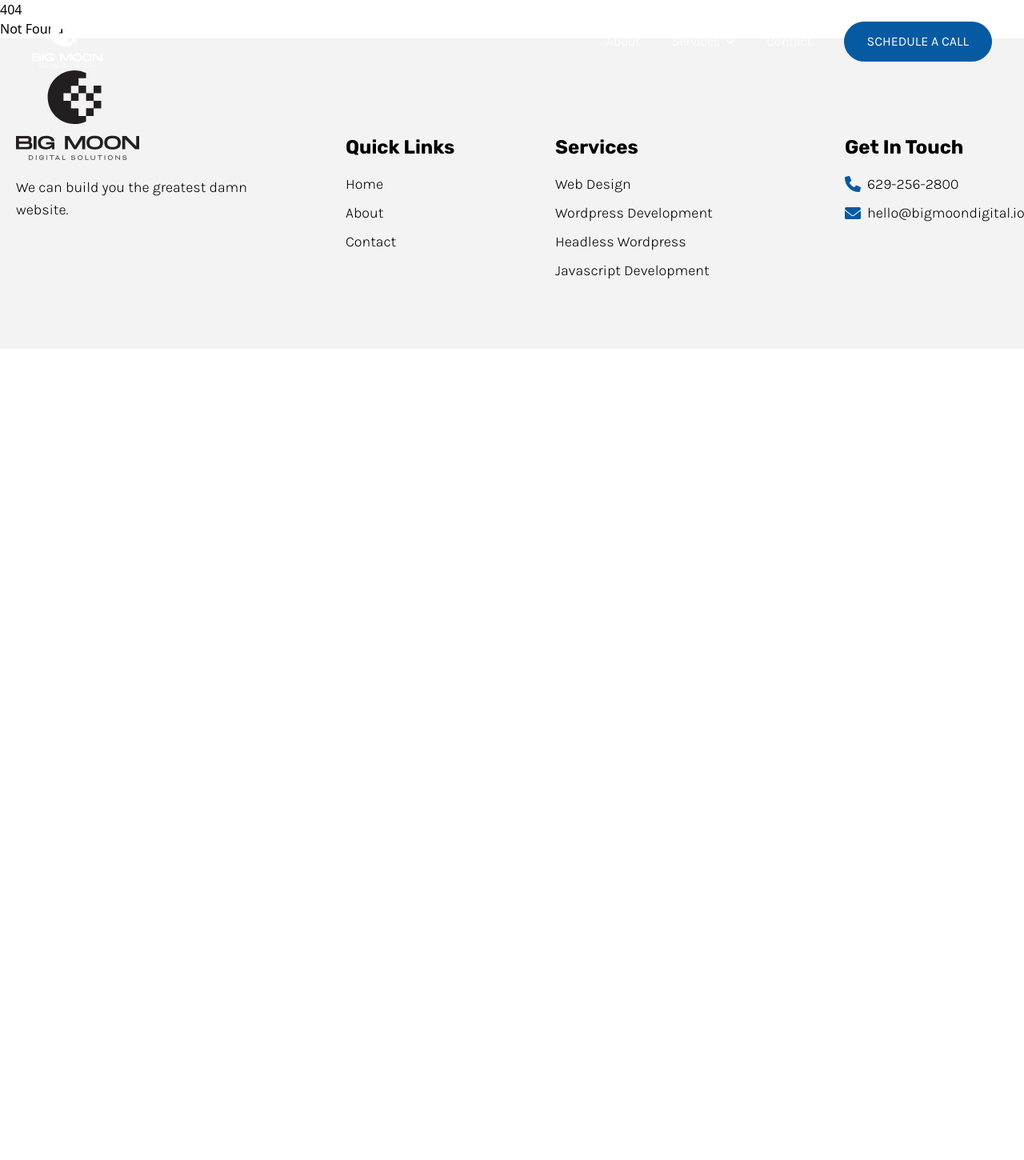
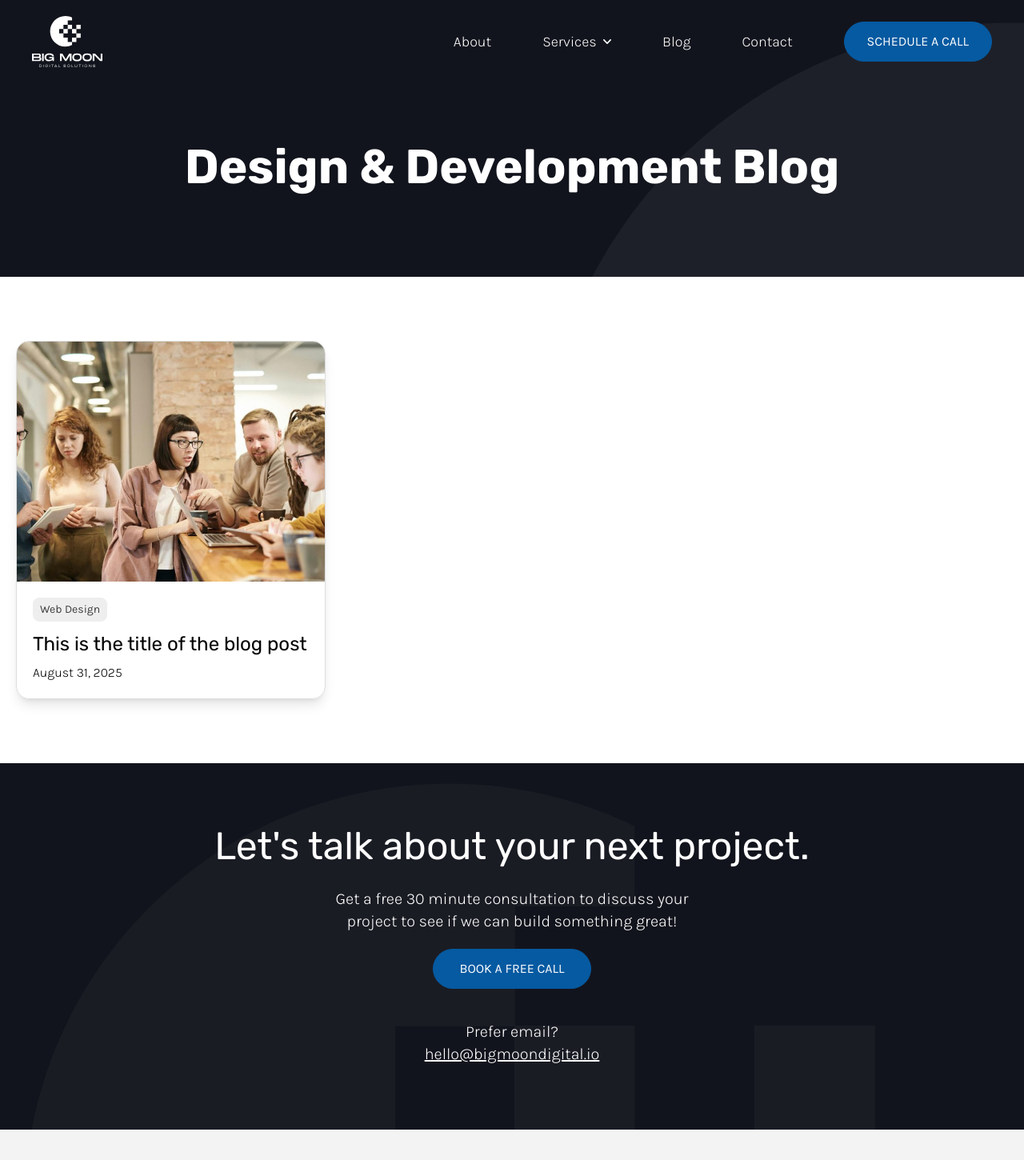
Before and after one commit to devaaronjohnson/big-moon-digital-sveltekit, a SvelteKit app: page /blog in a window 1280 px wide. Before the commit this address had no page. Shown: the top 1450 px of the page at 80% size. Before the commit the page ends 800 px from the top, so only its background shows below. Built offline with nearby package versions, Linux system fonts and the light colour scheme; no server answers.

Commit message:
adding blog

```diff
--- /dev/null
+++ b/src/components/BlogPill.svelte
@@ -0,0 +1,9 @@
+<script>
+	let { text } = $props();
+</script>
+
+<p
+	class="w-auto rounded-lg border border-[#eee] bg-[#eee] px-2 py-1 font-karla text-sm text-black/75"
+>
+	{text}
+</p>
--- a/src/components/Header.svelte
+++ b/src/components/Header.svelte
@@ -26,14 +26,14 @@
 			</div>
 			<div class="flex flex-1 justify-end">
 				<div class="hidden flex-row items-center justify-end lg:flex">
-					<ul class="flex flex-row items-center gap-10">
-						<li class="font-karla font-light text-white">
+					<ul class="flex flex-row items-center gap-16">
+						<li class="font-karla text-lg font-light text-white">
 							<a href="/about">About</a>
 						</li>
 						<li
 							use:clickOutside
 							onclick_outside={() => (showServices = false)}
-							class="relative font-karla font-light text-white"
+							class="relative font-karla text-lg font-light text-white"
 						>
 							<a
 								onclick={(e) => {
@@ -51,7 +51,7 @@
 									class="absolute top-7 left-0 w-max rounded bg-white px-4 py-3 shadow-lg"
 								>
 									<ul>
-										<li class="font-karla text-base leading-relaxed font-light text-black">
+										<li class="font-karla text-lg leading-relaxed font-light text-black">
 											<a
 												onclick={() => {
 													showServices = false;
@@ -62,7 +62,7 @@
 												Web Design
 											</a>
 										</li>
-										<li class="font-karla text-base leading-relaxed font-light text-black">
+										<li class="font-karla text-lg leading-relaxed font-light text-black">
 											<a
 												onclick={() => {
 													showServices = false;
@@ -73,7 +73,7 @@
 												Wordpress Development
 											</a>
 										</li>
-										<li class="font-karla text-base leading-relaxed font-light text-black">
+										<li class="font-karla text-lg leading-relaxed font-light text-black">
 											<a
 												onclick={() => {
 													showServices = false;
@@ -84,7 +84,7 @@
 												Headless Wordpress
 											</a>
 										</li>
-										<li class="font-karla text-base leading-relaxed font-light text-black">
+										<li class="font-karla text-lg leading-relaxed font-light text-black">
 											<a
 												onclick={() => {
 													showServices = false;
@@ -101,7 +101,18 @@
 						</li>
 						<!-- <li class="font-karla font-light text-white">Portfolio</li> -->
 						<!-- <li class="font-karla font-light text-white">Blog</li> -->
-						<li class="font-karla font-light text-white">
+						<li class="font-karla text-lg font-light text-white">
+							<a
+								onclick={() => {
+									showServices = false;
+								}}
+								href="/blog"
+								class="relative"
+							>
+								Blog
+							</a>
+						</li>
+						<li class="font-karla text-lg font-light text-white">
 							<a
 								onclick={() => {
 									showServices = false;
@@ -117,7 +128,7 @@
 						href="https://calendly.com/aaronjohnsondev/30min"
 						target="_blank"
 						aria-label="Opens in a new tab"
-						class="ml-10 hidden rounded-full border border-darkestBlue bg-darkestBlue px-7 py-3 font-karla text-white uppercase transition-all duration-200 hover:border-darkBlue hover:bg-darkBlue lg:block"
+						class="ml-16 hidden rounded-full border border-darkestBlue bg-darkestBlue px-7 py-3 font-karla text-white uppercase transition-all duration-200 hover:border-darkBlue hover:bg-darkBlue lg:block"
 					>
 						Schedule a Call
 					</a>
--- a/src/components/index.js
+++ b/src/components/index.js
@@ -2,5 +2,6 @@ import Header from './Header.svelte';
 import Footer from './Footer.svelte';
 import ProjectPill from './ProjectPill.svelte';
 import ContactForm from './ContactForm.svelte';
+import BlogPill from './BlogPill.svelte';
 
-export { Header, Footer, ProjectPill, ContactForm };
+export { Header, Footer, ProjectPill, ContactForm, BlogPill };
--- a/src/routes/+page.svelte
+++ b/src/routes/+page.svelte
@@ -4,7 +4,7 @@
 
 <main class="relative overflow-x-hidden">
 	<header class="relative bg-darkBackground pt-32 pb-10 lg:pt-44 lg:pb-20">
-		<img src="/digital_moon.svg" alt="" class="absolute top-0 left-[50%] w-full opacity-[0.03]" />
+		<img src="/digital_moon.svg" alt="" class="absolute top-0 left-[50%] w-full opacity-[0.05]" />
 		<div class="container_lg relative px-5 2xl:px-0">
 			<h1
 				class="mb-6 text-center font-rubik text-4xl leading-[1.1] font-bold text-pretty text-white lg:text-6xl"
--- a/src/routes/about/+page.svelte
+++ b/src/routes/about/+page.svelte
@@ -3,7 +3,7 @@
 
 <main class="relative overflow-hidden">
 	<header class="relative bg-darkBackground pt-32 pb-10 lg:pt-44 lg:pb-20">
-		<img src="/digital_moon.svg" alt="" class="absolute top-0 left-[50%] w-full opacity-[0.03]" />
+		<img src="/digital_moon.svg" alt="" class="absolute top-0 left-[50%] w-full opacity-[0.05]" />
 		<div class="container_xl relative px-5 2xl:px-0">
 			<h1
 				class="mb-6 w-3/4 font-rubik text-4xl leading-[1.1] font-bold text-pretty text-white lg:text-6xl"
--- /dev/null
+++ b/src/routes/blog/+page.server.js
@@ -0,0 +1,18 @@
+import { error } from '@sveltejs/kit';
+import { getBlogPosts } from '$utils/getData';
+
+/** @type {import('./$types').PageServerLoad} */
+
+export async function load() {
+    const res = await getBlogPosts();
+
+    // const posts = res.body.data.posts;
+
+    console.log(res);
+
+    // if (posts) {
+    //     return { posts };
+    // }
+
+    // throw error(404, 'Not found');
+}
--- /dev/null
+++ b/src/routes/blog/+page.svelte
@@ -0,0 +1,78 @@
+<script>
+	import { BlogPill } from '$components';
+
+	const { data } = $props();
+</script>
+
+<main class="relative overflow-hidden">
+	<header class="relative bg-darkBackground pt-32 pb-10 lg:pt-44 lg:pb-20">
+		<img src="/digital_moon.svg" alt="" class="absolute top-0 left-[50%] w-full opacity-[0.05]" />
+		<div class="container_xl relative px-5 2xl:px-0">
+			<h1
+				class="mb-6 text-center font-rubik text-4xl leading-[1.1] font-bold text-pretty text-white lg:text-6xl"
+			>
+				Design & Development Blog
+			</h1>
+		</div>
+	</header>
+	<section class="pt-10 pb-10 lg:pt-20 lg:pb-20">
+		<div class="container_xl px-5 2xl:px-0">
+			<div class="grid grid-cols-1 gap-10 lg:grid-cols-3">
+				<div class="card_container overflow-hidden rounded-2xl border border-[#ddd] shadow-lg">
+					<div class="image_container h-[300px] overflow-hidden">
+						<img
+							src="/sample.jpg"
+							alt=""
+							class="h-full w-full object-cover transition-all duration-500"
+						/>
+					</div>
+					<div class="px-5 py-5">
+						<div class="mb-3 flex flex-row flex-wrap items-center gap-3">
+							<BlogPill text="Web Design" />
+						</div>
+
+						<p class="mb-2 font-rubik text-2xl font-normal">This is the title of the blog post</p>
+						<p class="font-karla text-base font-light">August 31, 2025</p>
+					</div>
+				</div>
+			</div>
+		</div>
+	</section>
+	<section class="relative bg-darkBackground pt-10 pb-10 lg:pt-20 lg:pb-20">
+		<img src="/digital_moon.svg" alt="" class="absolute top-0 left-0 w-[90%] opacity-[0.03]" />
+		<div class="container_lg relative px-5 2xl:px-0">
+			<h2 class="mb-7 text-center font-rubik text-4xl font-normal text-white lg:text-5xl">
+				Let's talk about your next project.
+			</h2>
+			<p
+				class="mb-5 px-0 text-center font-karla text-xl font-light text-balance text-white lg:px-40"
+			>
+				Get a free 30 minute consultation to discuss your project to see if we can build something
+				great!
+			</p>
+			<div class="flex items-center justify-center">
+				<a
+					href="https://calendly.com/aaronjohnsondev/30min"
+					target="_blank"
+					aria-label="Opens in a new tab"
+					class="rounded-full border border-darkestBlue bg-darkestBlue px-8 py-3 font-karla text-base font-normal text-white uppercase transition-all duration-200 hover:border-darkBlue hover:bg-darkBlue"
+					>Book a Free Call</a
+				>
+			</div>
+			<p class="mt-10 text-center font-karla text-xl font-light text-white">Prefer email?</p>
+			<div class="flex items-center justify-center">
+				<a
+					href="mailto:hello@bigmoondigital.io"
+					class="text-center font-karla text-xl font-light text-white underline"
+					>hello@bigmoondigital.io</a
+				>
+			</div>
+		</div>
+	</section>
+</main>
+
+<style>
+	.card_container:hover img {
+		@apply scale-105;
+	}
+</style>
--- /dev/null
+++ b/src/utils/animateScroll.js
@@ -0,0 +1,40 @@
+export const animateScroll = {
+    getAbsoluteTop: function (element) {
+        let top = 0;
+        while (element) {
+            top += element.offsetTop || 0;
+            element = element.offsetParent;
+        }
+        return top;
+    },
+    scrollTo: function ({ element, duration = 1000, offset = 0, container = 'body' }) {
+        const containerElement =
+            container === 'body' ? document.documentElement : document.querySelector(container);
+        const containerTop = this.getAbsoluteTop(containerElement);
+        const start = containerElement.scrollTop;
+        const target = this.getAbsoluteTop(element) - containerTop + offset;
+        const distance = target - start;
+        const startTime = performance.now();
+        let nextStep;
+
+        const easeInOutQuad = function (time) {
+            time /= duration / 2;
+            if (time < 1) return (distance / 2) * time * time + start;
+            time--;
+            return (-distance / 2) * (time * (time - 2) - 1) + start;
+        };
+
+        let scroll = (currentTime) => {
+            const timeElapsed = currentTime - startTime;
+            nextStep = easeInOutQuad(timeElapsed);
+
+            containerElement.scrollTop = nextStep;
+
+            if (timeElapsed < duration) {
+                requestAnimationFrame(scroll);
+            }
+        };
+
+        requestAnimationFrame(scroll);
+    }
+};
--- /dev/null
+++ b/src/utils/getData.js
@@ -0,0 +1,60 @@
+export async function getData({ query, variables }) {
+    const endpoint = 'https://ajdev.flywheelsites.com//graphql';
+
+    try {
+        const result = await fetch(endpoint, {
+            method: 'POST',
+            headers: {
+                'Content-Type': 'application/json'
+            },
+            body: { query, variables } && JSON.stringify({ query, variables })
+        });
+
+        return {
+            status: result.status,
+            body: await result.json()
+        };
+    } catch {
+        return {
+            status: 500,
+            error: 'Error receiving data'
+        };
+    }
+}
+
+export async function getBlogPosts() {
+    return getData({
+        query: `
+    query getBlogPosts {
+      posts {
+        edges {
+          node {
+            content
+            author {
+              node {
+                name
+              }
+            }
+            title
+            date
+            featuredImage {
+              node {
+                mediaItemUrl
+              }
+            }
+            seo {
+              metaDesc
+              title
+            }
+            id
+            slug
+            status
+            excerpt
+          }
+        }
+      }
+    }
+    `,
+        variables: {}
+    });
+}
```
